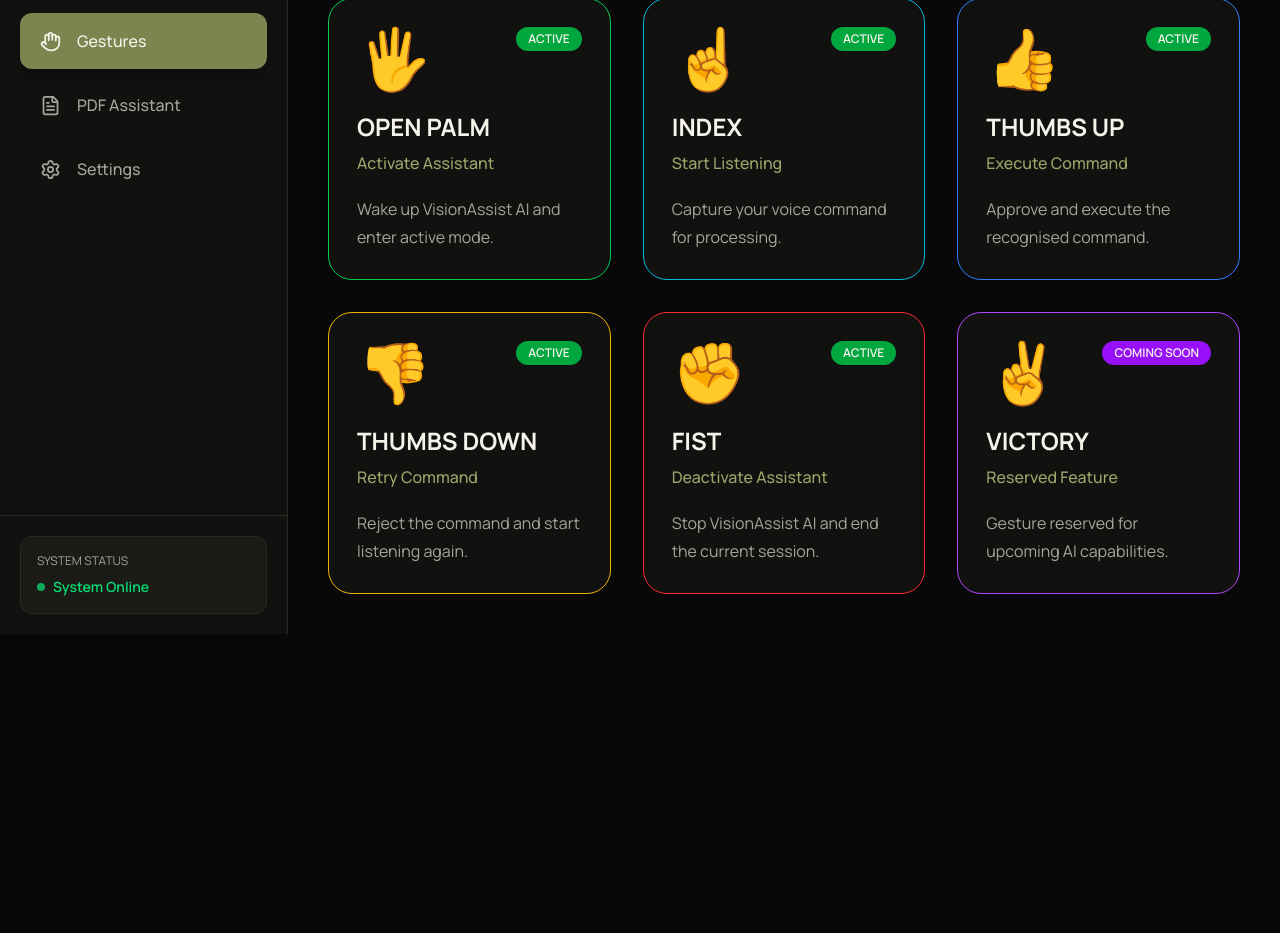
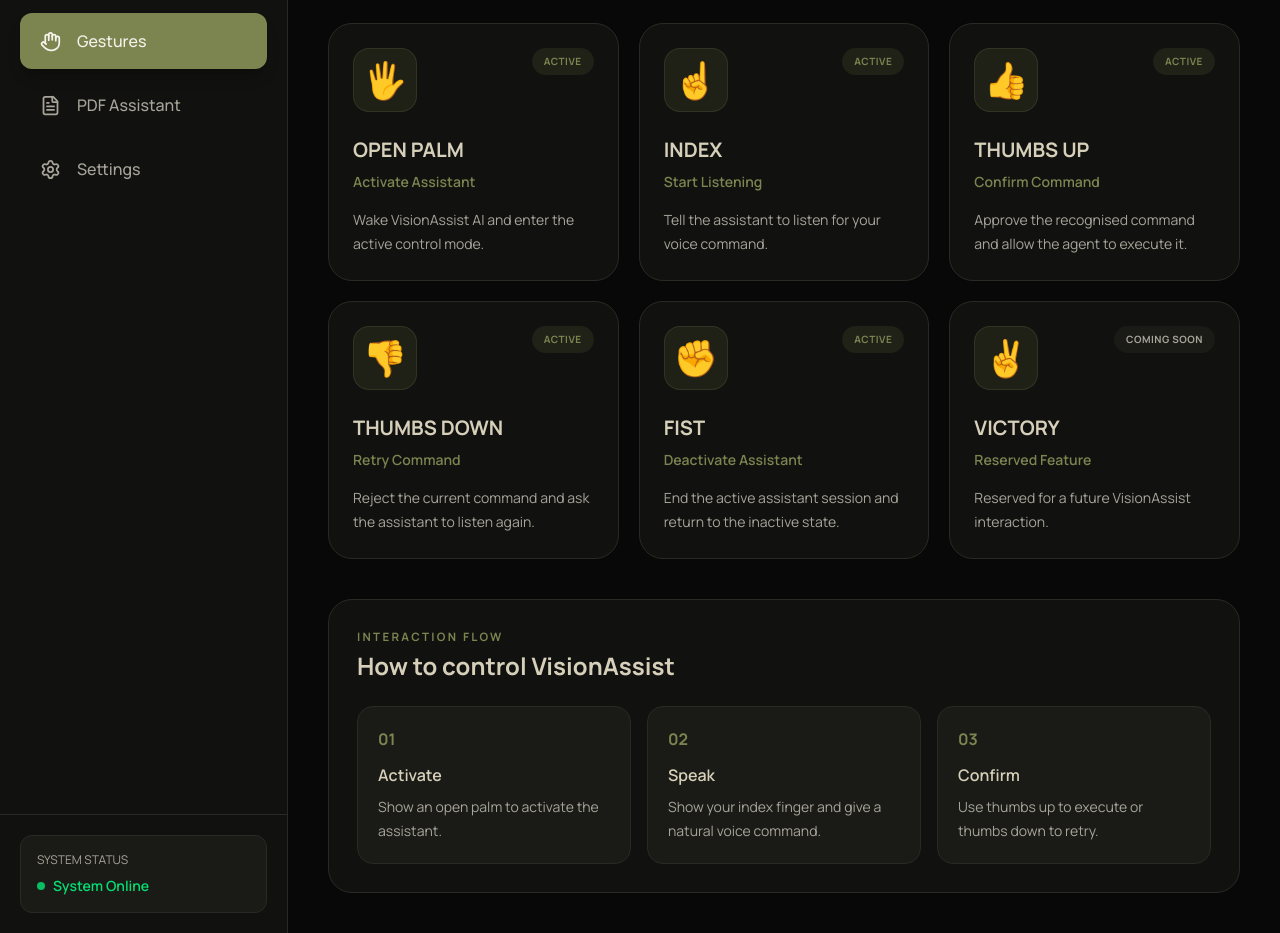
Before and after one commit to srishtisharma07/VisionAssist-AI, a React app in the folder frontend/: page /gestures in a window 1280 px wide. Shown: the part 280-1213 px from the top of the page. Before the commit the page ends 914 px from the top, so only its background shows below. Built offline with nearby package versions, Linux system fonts and the light colour scheme; the HTML template or start-up script is replaced by a standard one.

Commit message:
Refine gesture guide visual design

```diff
--- a/frontend/src/pages/GestureGuide.jsx
+++ b/frontend/src/pages/GestureGuide.jsx
@@ -4,9 +4,7 @@
     name: "OPEN PALM",
     action: "Activate Assistant",
     description:
-      "Wake up VisionAssist AI and enter active mode.",
-    color: "border-green-500",
-    glow: "hover:shadow-green-500/30",
+      "Wake VisionAssist AI and enter the active control mode.",
     status: "ACTIVE",
   },
   {
@@ -14,19 +12,15 @@
     name: "INDEX",
     action: "Start Listening",
     description:
-      "Capture your voice command for processing.",
-    color: "border-cyan-500",
-    glow: "hover:shadow-cyan-500/30",
+      "Tell the assistant to listen for your voice command.",
     status: "ACTIVE",
   },
   {
     emoji: "👍",
     name: "THUMBS UP",
-    action: "Execute Command",
+    action: "Confirm Command",
     description:
-      "Approve and execute the recognised command.",
-    color: "border-blue-500",
-    glow: "hover:shadow-blue-500/30",
+      "Approve the recognised command and allow the agent to execute it.",
     status: "ACTIVE",
   },
   {
@@ -34,9 +28,7 @@
     name: "THUMBS DOWN",
     action: "Retry Command",
     description:
-      "Reject the command and start listening again.",
-    color: "border-yellow-500",
-    glow: "hover:shadow-yellow-500/30",
+      "Reject the current command and ask the assistant to listen again.",
     status: "ACTIVE",
   },
   {
@@ -44,9 +36,7 @@
     name: "FIST",
     action: "Deactivate Assistant",
     description:
-      "Stop VisionAssist AI and end the current session.",
-    color: "border-red-500",
-    glow: "hover:shadow-red-500/30",
+      "End the active assistant session and return to the inactive state.",
     status: "ACTIVE",
   },
   {
@@ -54,9 +44,7 @@
     name: "VICTORY",
     action: "Reserved Feature",
     description:
-      "Gesture reserved for upcoming AI capabilities.",
-    color: "border-purple-500",
-    glow: "hover:shadow-purple-500/30",
+      "Reserved for a future VisionAssist interaction.",
     status: "COMING SOON",
   },
 ];
@@ -65,7 +53,7 @@
   return (
     <div className="space-y-10">
 
-      <div className="text-center">
+      <section>
         <p className="page-eyebrow">
           Gesture Interface
         </p>
@@ -75,41 +63,42 @@
         </h1>
 
         <p className="page-description">
-          Learn the supported hand gestures for controlling VisionAssist AI.
+          Learn how each hand gesture interacts with VisionAssist AI.
+          Use these gestures to activate, control and deactivate the
+          assistant without touching your computer.
         </p>
-      </div>
+      </section>
 
-      <div className="grid lg:grid-cols-2 xl:grid-cols-3 gap-8">
+      <section className="grid md:grid-cols-2 xl:grid-cols-3 gap-5">
 
         {gestures.map((gesture) => (
-
           <div
             key={gesture.name}
-            className={`
-              bg-slate-900
+            className="
+              group
+              bg-[var(--panel-bg)]
+              border
+              border-[var(--border-color)]
               rounded-3xl
-              border
-              ${gesture.color}
-              p-7
+              p-6
               transition-all
               duration-300
-              hover:-translate-y-2
-              hover:shadow-2xl
-              ${gesture.glow}
-            `}
+              hover:-translate-y-1
+              hover:border-[var(--accent)]
+            "
           >
 
-            <div className="flex justify-between items-start">
+            <div className="flex items-start justify-between gap-4">
 
-              <div className="text-6xl">
+              <div className="w-16 h-16 rounded-2xl bg-[var(--accent-soft)] border border-[var(--accent)]/20 flex items-center justify-center text-4xl transition-transform duration-300 group-hover:scale-105">
                 {gesture.emoji}
               </div>
 
               <span
-                className={`text-xs px-3 py-1 rounded-full font-semibold ${
+                className={`text-[10px] font-bold tracking-wider px-3 py-1.5 rounded-full ${
                   gesture.status === "ACTIVE"
-                    ? "bg-green-600 text-white"
-                    : "bg-purple-600 text-white"
+                    ? "bg-[var(--accent-soft)] text-[var(--accent)]"
+                    : "bg-[var(--panel-soft)] text-[var(--text-muted)]"
                 }`}
               >
                 {gesture.status}
@@ -117,23 +106,80 @@
 
             </div>
 
-            <h2 className="text-2xl font-bold text-white mt-6">
+            <h2 className="text-xl font-bold text-[var(--text-main)] mt-6">
               {gesture.name}
             </h2>
 
-            <p className="text-cyan-400 font-medium mt-2">
+            <p className="text-[var(--accent)] font-semibold text-sm mt-2">
               {gesture.action}
             </p>
 
-            <p className="text-slate-400 mt-5 leading-7">
+            <p className="text-sm leading-6 text-[var(--text-muted)] mt-4">
               {gesture.description}
             </p>
 
           </div>
-
         ))}
 
-      </div>
+      </section>
+
+      <section className="bg-[var(--panel-bg)] border border-[var(--border-color)] rounded-3xl p-7">
+
+        <p className="page-eyebrow">
+          Interaction Flow
+        </p>
+
+        <h2 className="text-2xl font-bold text-[var(--text-main)] mt-1">
+          How to control VisionAssist
+        </h2>
+
+        <div className="grid md:grid-cols-3 gap-4 mt-6">
+
+          <div className="bg-[var(--panel-soft)] border border-[var(--border-color)] rounded-2xl p-5">
+            <p className="text-[var(--accent)] font-bold">
+              01
+            </p>
+
+            <h3 className="text-[var(--text-main)] font-semibold mt-3">
+              Activate
+            </h3>
+
+            <p className="text-sm text-[var(--text-muted)] mt-2 leading-6">
+              Show an open palm to activate the assistant.
+            </p>
+          </div>
+
+          <div className="bg-[var(--panel-soft)] border border-[var(--border-color)] rounded-2xl p-5">
+            <p className="text-[var(--accent)] font-bold">
+              02
+            </p>
+
+            <h3 className="text-[var(--text-main)] font-semibold mt-3">
+              Speak
+            </h3>
+
+            <p className="text-sm text-[var(--text-muted)] mt-2 leading-6">
+              Show your index finger and give a natural voice command.
+            </p>
+          </div>
+
+          <div className="bg-[var(--panel-soft)] border border-[var(--border-color)] rounded-2xl p-5">
+            <p className="text-[var(--accent)] font-bold">
+              03
+            </p>
+
+            <h3 className="text-[var(--text-main)] font-semibold mt-3">
+              Confirm
+            </h3>
+
+            <p className="text-sm text-[var(--text-muted)] mt-2 leading-6">
+              Use thumbs up to execute or thumbs down to retry.
+            </p>
+          </div>
+
+        </div>
+
+      </section>
 
     </div>
   );
```
